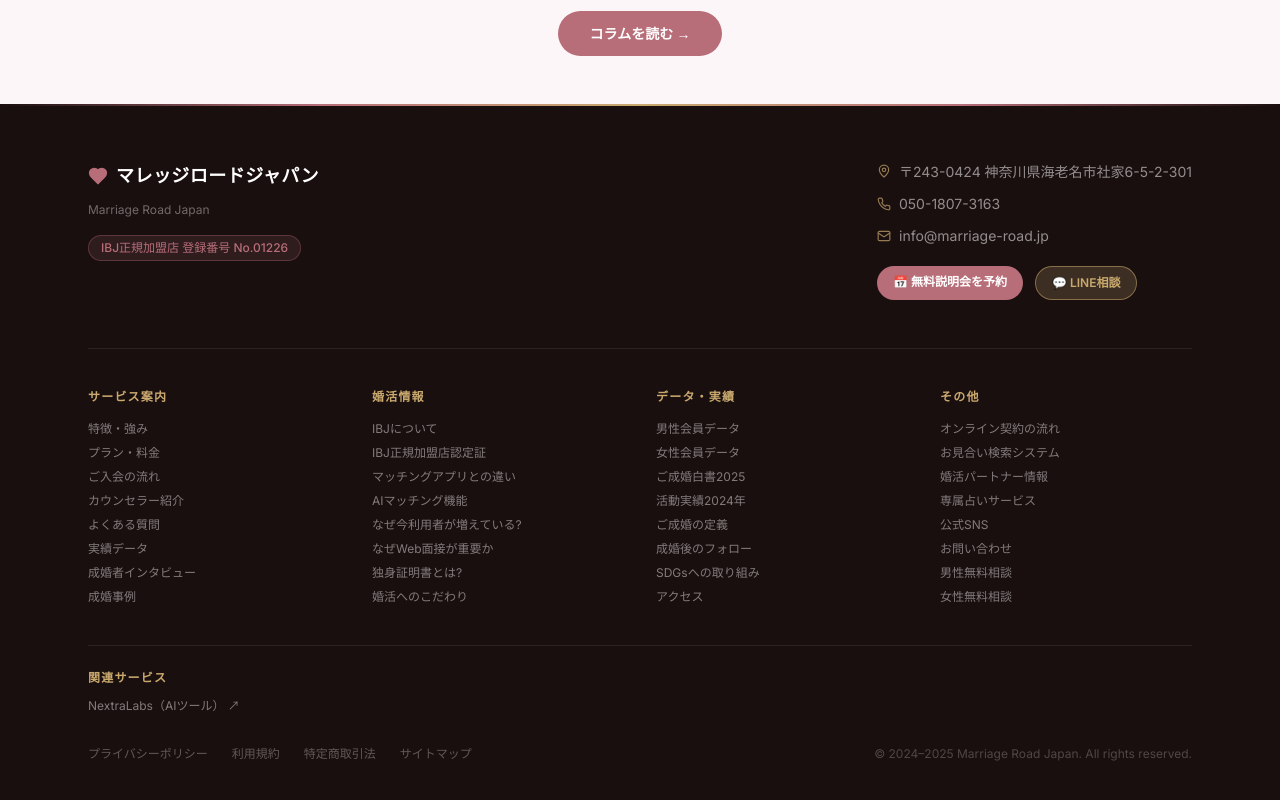
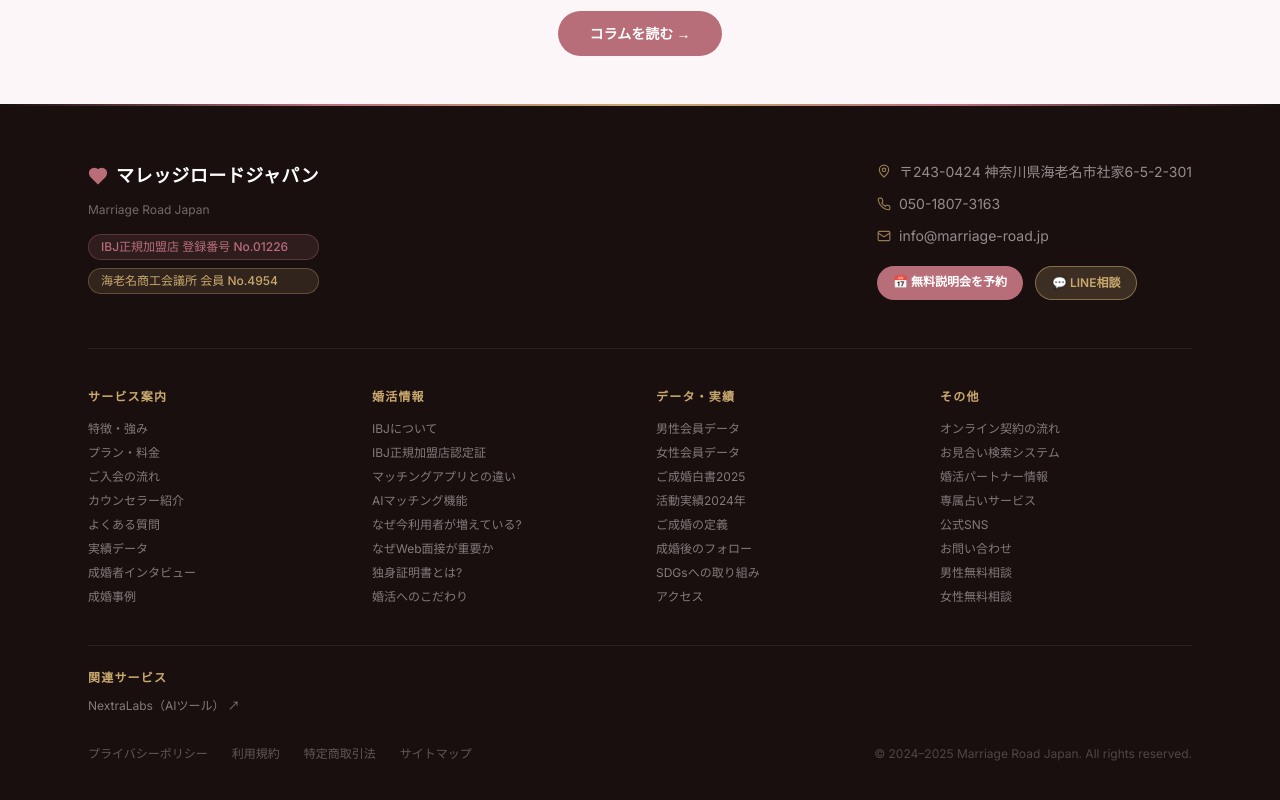
Before and after one commit to fyoneyone9-cyber/marriage-road-site, a Next.js app: page / in a window 1280 px wide. Shown: the part 7786-8586 px from the top of the page. Built offline with nearby package versions, Linux system fonts and the light colour scheme.

Commit message:
feat: show chamber number in footer

```diff
--- a/src/components/Footer.tsx
+++ b/src/components/Footer.tsx
@@ -89,11 +89,19 @@
               <span className="text-white font-bold text-lg tracking-wide">マレッジロードジャパン</span>
             </div>
             <p className="text-xs opacity-50 mb-4">Marriage Road Japan</p>
-            <div
-              className="inline-flex items-center gap-2 px-3 py-1 rounded-full text-xs font-medium"
-              style={{ background: `${PRIMARY}22`, border: `1px solid ${PRIMARY}55`, color: PRIMARY }}
-            >
-              IBJ正規加盟店 登録番号 No.01226
+            <div className="flex flex-col gap-2">
+              <div
+                className="inline-flex items-center gap-2 px-3 py-1 rounded-full text-xs font-medium"
+                style={{ background: `${PRIMARY}22`, border: `1px solid ${PRIMARY}55`, color: PRIMARY }}
+              >
+                IBJ正規加盟店 登録番号 No.01226
+              </div>
+              <div
+                className="inline-flex items-center gap-2 px-3 py-1 rounded-full text-xs font-medium"
+                style={{ background: `${ACCENT}22`, border: `1px solid ${ACCENT}55`, color: ACCENT }}
+              >
+                海老名商工会議所 会員 No.4954
+              </div>
             </div>
           </div>
 
```
